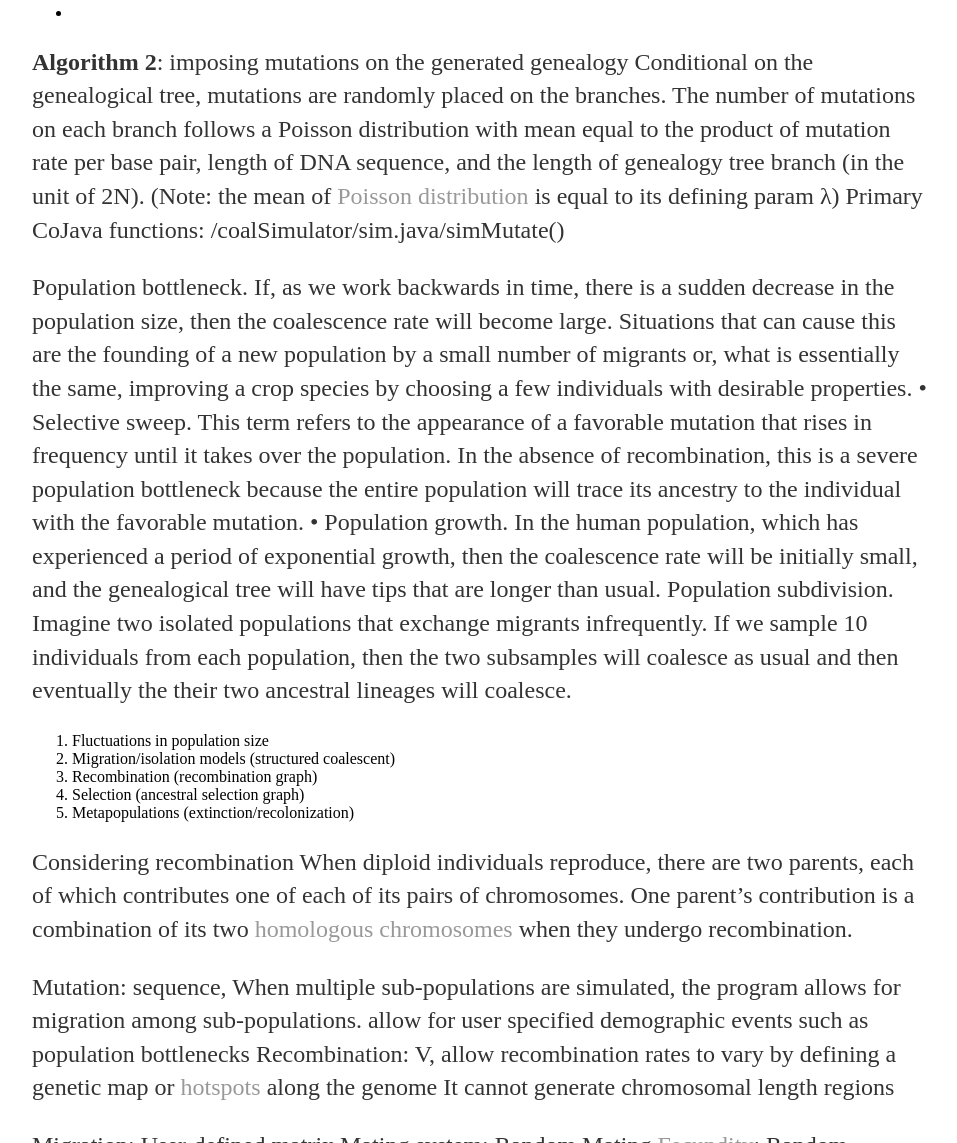
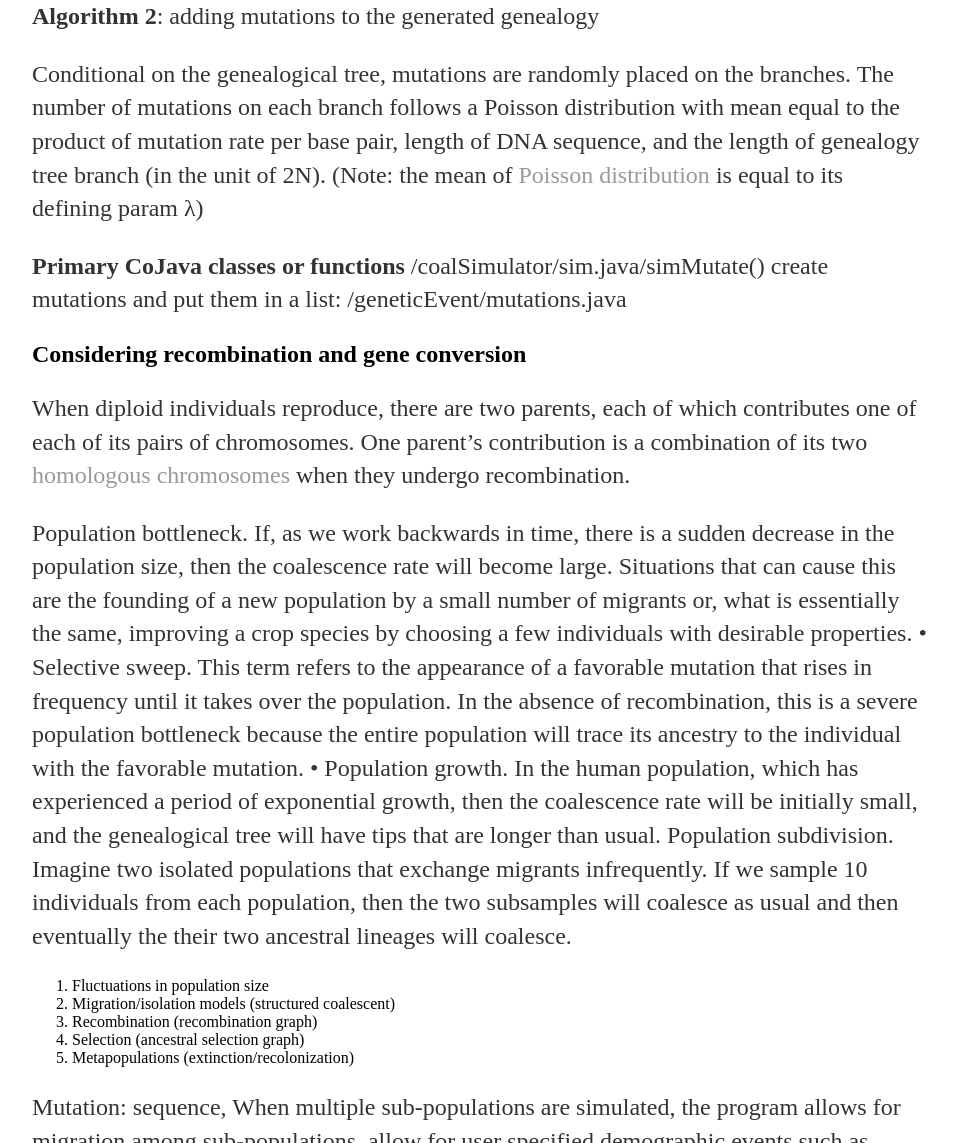
Before and after one commit to lybird300/lybird300.github.io, a Jekyll site: the page built from _posts/2015-04-02-coalescent.md, in a window 1280 px wide and 1400 px high, scrolled down 4455 px. Shown: the part 257-1400 px from the top of the window, without its empty margins (160-1117 px from the left). Built offline with Jekyll 4.4.1, drawn with Linux system fonts in a browser that asks for light colours; some of the changed text lies outside the part shown; grey boxes are pictures that could not be loaded.

Commit message:
Update 2015-04-02-coalescent.md

```diff
--- a/_posts/2015-04-02-coalescent.md
+++ b/_posts/2015-04-02-coalescent.md
@@ -27,6 +27,7 @@ A widely used model that describes reproduction in a population, which gives ris
 <li>Random mating (no structure): next generation is drawn randomly from a large gamete pool. Statistically, the next generation is formed from the current generation by uniformly sampling with replacement</li>
 <li>Neutral mutation: the mutation changes the DNA sequence but not an individual’s ability to survive and to produce offspring</li>
 <li>Population size N is large: most results concerning this model will be approximate (referred to as diffusion approximation), ignoring terms of O(1/N^2) relative to O(1/N). For example, one example following this assumption is that we do not consider the simultaneous coalescence of more than two DNA sequences (thus the generative genealogical tree is a bifurcate tree.</li>
+<li>No recombination: true for single bases and perhaps short regions</li>
 </ul>
 The basic/standard Wright-Fisher model results in a decay of genetic variation. Since the population is finite in size and reproduction is a random process, some individuals may not contribute any offspring to the next generation. This random loss of genetic lineages forward in time is called <b>genetic drift</b>, which reduces the diversity of the population diversity. One measure of population diversity is <b>heterozygosity</b>, defined as the probability that two genes chosen at random from the population have different alleles. Alleles are different versions of the genetic information encoded at a location in the genome of an organism (aka, genetic locus). A common example of genetic locus is the sequence of nucleotides that makes up a gene. Thus, two sequences of the same gene are different alleles if they are not identical.Assuming a gene has two allelic states (denoted A and a), genetic drift eventually leads to either A or a being lost from the population. When this happens, the surviving allele is said to be fixed in the population. The effect of genetic drift is compensated by mutation, a process by which the allelic state of a gene occasionally changes from one to another (e.g., from A to a).
 
@@ -48,16 +49,15 @@ Parameters (as denoted in the literature/as the input of <a href="http://lybird3
 <li>λ | rate: When using an exponential distribution to approximate time to next coalescent event, λ is the defining param of the exponential distribution</li>
 </ul>
 <b>Algorithm 1</b>: the basic coalescent (a stochastic process that generates genealogies for n DNA sequences)
-<pre class="prettyprint pre-scrollable"><code><ol>
+<ol>
 <li>Start with k = n sequences</li>
-<li>Simulate the waiting time to next coalescent event, <font color="red">T(k) ~ Exp(-k(k-1)/2)(?)</font></li>
+<li>Simulate the waiting time to next coalescent event, <font color="red">T(k) ~ Exp(2/(k(k-1)))</font></li>
 <li>Choose a random pair (i, j) with 1 ≤ i < j ≤ k uniformly among k(k-1)/2 possible pairs</li>
 <li>Merge i and j into one gene and decrease the sample size by one, k--</li>
 <li>If k > 1 go to Step 2, otherwise stop</li>
 </ol>
-</code></pre>
-Note: Step 2 utilizes the property that when n is much smaller than N, the probability of a coalescence event in a given generation with k sequences (i.e., for k genes to have k-1 ancestors in the previous generation) is approximately k(k-1)/(4N). Thus, the amount of waiting time (measured in 2N-generation units) during which there are k lineages, T(k), has approximately an exponential distribution with mean 2/(k(k-1)). The decay rate of the exponential distributin λ = k(k-1)/2.
-Primary CoJava functions:
+<p>Note: Step 2 utilizes the property that when n is much smaller than N, the probability of a coalescence event in a given generation with k sequences (i.e., for k genes to have k-1 ancestors in the previous generation) is approximately k(k-1)/(4N). Thus, the amount of waiting time (measured in 2N-generation units) during which there are k lineages, T(k), has approximately an exponential distribution with mean 2/(k(k-1)). The decay rate of the exponential distribution λ = k(k-1)/2.</p>
+<b>Primary CoJava functions</b>
 Update the ARG: /populationStructures/demography.java/coalesceByName()
 
 <h2>Adding mutations</h2>
@@ -67,11 +67,16 @@ Parameters
 <li>Ttot | : total evolutionary time available, represented by the total branch lengths of a genealogy. We can compute it by summing over the product of each coalescent interval T(k) (see above) and the number of lineages sharing that interval k: <br/><img alt="ETtot" src="https://cloud.githubusercontent.com/assets/5496192/7070529/9819a4a0-dead-11e4-8dad-3fe8d0803b9d.png"/></li>
 <li>μ | mutation_rate (input param)*length(input param): mutation rate per sequence per generation (sometimes mutation rate is provided as per base pair (bp), which is a common measure of sequence length)</li>
 <li>S | : the number of segregating sites, i.e., the number of DNA sequence positions where some pair of sequences (in the sample) differ. We can think of it as the total number of mutations imposed on the entire genealogy. In the infinite-sites model, the expected number of segregating sites for a diploid sample is:<br/><img alt="ES" src="https://cloud.githubusercontent.com/assets/5496192/7075088/5e9e7faa-decd-11e4-8143-8c6a864beaee.png"/></li>
-<li></li>
 </ul>
-<b>Algorithm 2</b>: imposing mutations on the generated genealogy
-Conditional on the genealogical tree, mutations are randomly placed on the branches. The number of mutations on each branch follows a Poisson distribution with mean equal to the product of mutation rate per base pair, length of DNA sequence, and the length of genealogy tree branch (in the unit of 2N). (Note: the mean of <a href="http://en.wikipedia.org/wiki/Poisson_distribution">Poisson distribution</a> is equal to its defining param λ)
-Primary CoJava functions: /coalSimulator/sim.java/simMutate()
+<b>Algorithm 2</b>: adding mutations to the generated genealogy
+<p>Conditional on the genealogical tree, mutations are randomly placed on the branches. The number of mutations on each branch follows a Poisson distribution with mean equal to the product of mutation rate per base pair, length of DNA sequence, and the length of genealogy tree branch (in the unit of 2N). (Note: the mean of <a href="http://en.wikipedia.org/wiki/Poisson_distribution">Poisson distribution</a> is equal to its defining param λ)</p>
+<b>Primary CoJava classes or functions</b>
+/coalSimulator/sim.java/simMutate()
+create mutations and put them in a list: /geneticEvent/mutations.java
+
+<h2>Considering recombination and gene conversion</h2>
+When diploid individuals reproduce, there are two parents, each of which contributes one of each of its pairs of
+chromosomes. One parent’s contribution is a combination of its two <a href="http://www.phschool.com/science/biology_place/labbench/lab3/homologs.html">homologous chromosomes</a> when they undergo recombination.
 
 Population bottleneck. If, as we work backwards in time, there is a sudden
 decrease in the population size, then the coalescence rate will become large.
@@ -97,10 +102,7 @@ their two ancestral lineages will coalesce.
 4. Selection (ancestral selection graph)
 5. Metapopulations (extinction/recolonization)
 
-Considering recombination
-When diploid individuals reproduce, there are two parents, each of which contributes one of each of its pairs of
-chromosomes. One parent’s contribution is a combination of its two <a href="http://www.phschool.com/science/biology_place/labbench/lab3/homologs.html">homologous chromosomes</a> when they undergo recombination.
-<h3></h3>
+
 
 
 
```
